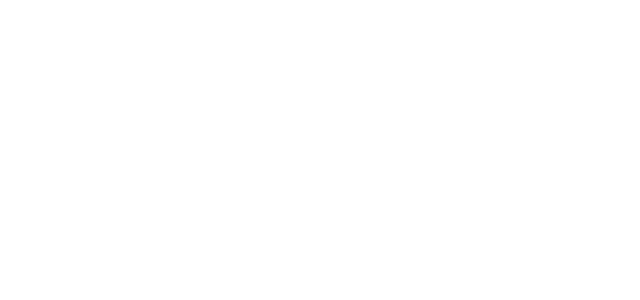
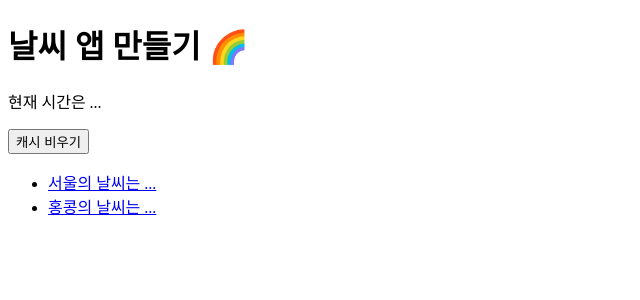
Before and after one commit to ebokyung/weather-app-nextjs, a Next.js app: page / in a window 1280 px wide. Shown: the top 300 px of the page, without its empty margins (0-640 px from the left). Built offline with nearby package versions, Linux system fonts and the light colour scheme.

Commit message:
feat : index page, not-found page

```diff
--- a/src/app/layout.js
+++ b/src/app/layout.js
@@ -1,6 +1,6 @@
 export const metadata = {
-  title: 'Create Next App',
-  description: 'Generated by create next app',
+  title: '날씨 앱',
+  description: '날씨 앱 만들기 - nextjs typescript',
 }
 
 export default function RootLayout({ children }) {
--- a/src/app/page.js
+++ b/src/app/page.js
@@ -1,3 +1,19 @@
+import Link from 'next/link'
+
 export default function Home() {
-  return <></>
+  return (
+    <>
+      <h1>날씨 앱 만들기 🌈</h1>
+      <p>현재 시간은 ...</p>
+      <button>캐시 비우기</button>
+      <ul>
+        <li>
+          <Link href="/weather/seoul">서울의 날씨는 ...</Link>
+        </li>
+        <li>
+          <Link href="/weather/hongkong">홍콩의 날씨는 ...</Link>
+        </li>
+      </ul>
+    </>
+  )
 }
```
Also changed, not shown: src/app/not-found.tsx (added, +11 -0 lines).
